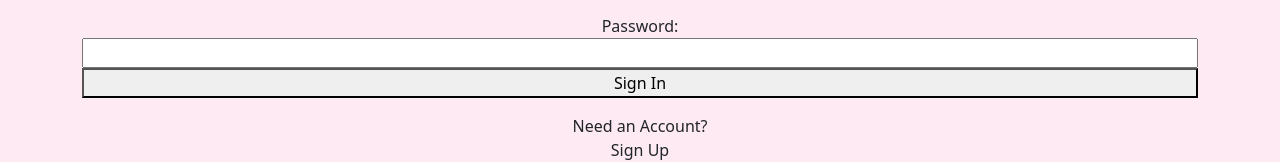
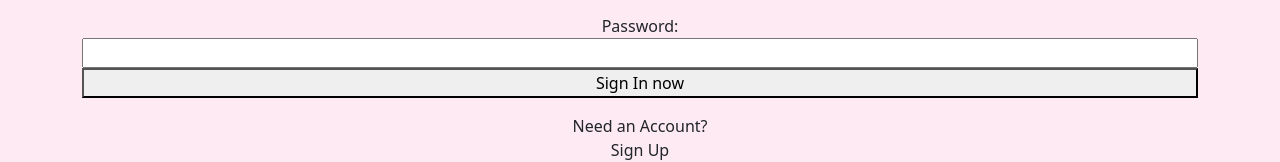
Before and after one commit to Shyjuc/weddingara_frontend, a React (Create React App) app: page /login in a window 1280 px wide. Shown: the part 977-1139 px from the top of the page. Built offline with nearby package versions, Linux system fonts and the light colour scheme.

Commit message:
sep 23 first deployment

```diff
--- a/src/components/Signin.js
+++ b/src/components/Signin.js
@@ -94,7 +94,7 @@ const Login = () => {
                             value={pwd}
                             required
                         />
-                        <button>Sign In</button>
+                        <button>Sign In now</button>
                     </form>
                     <p>
                         Need an Account?<br />
```
Also changed, not shown: firebase.json (added), 1 other file (tests, documents, lock files or other folders).
